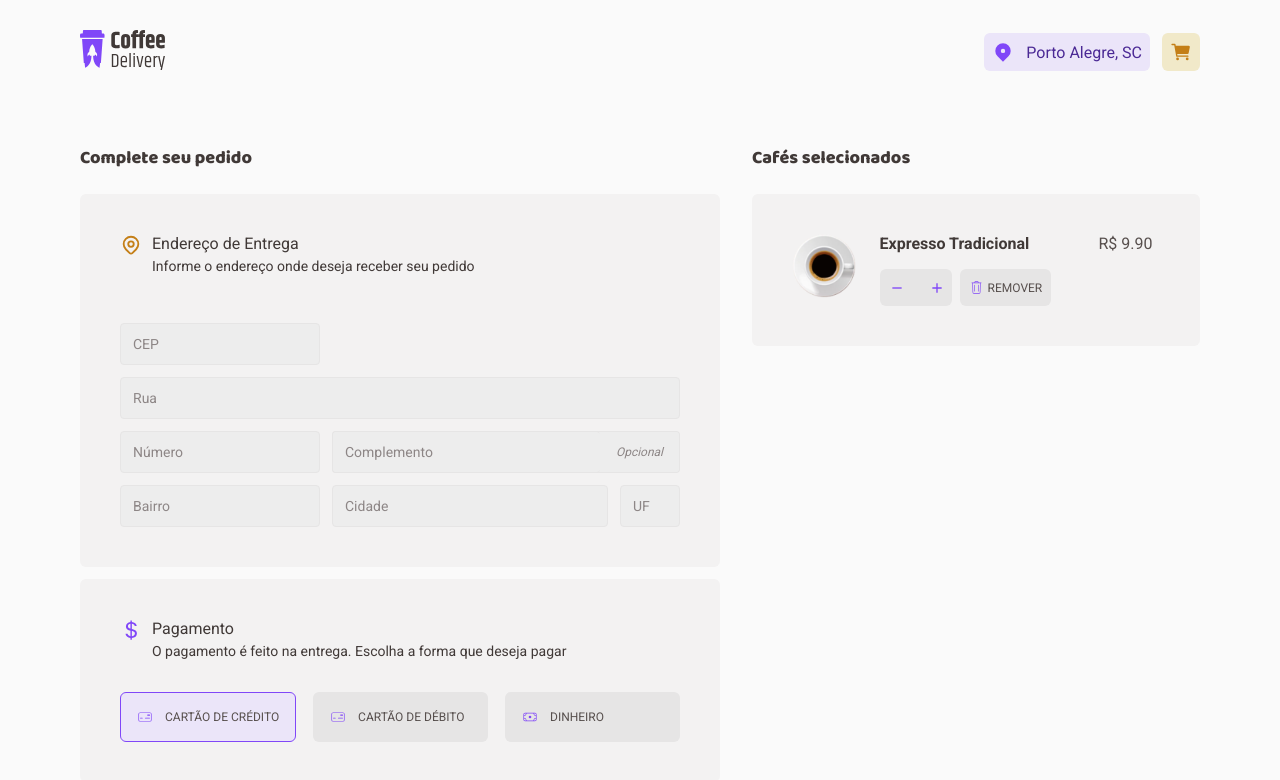
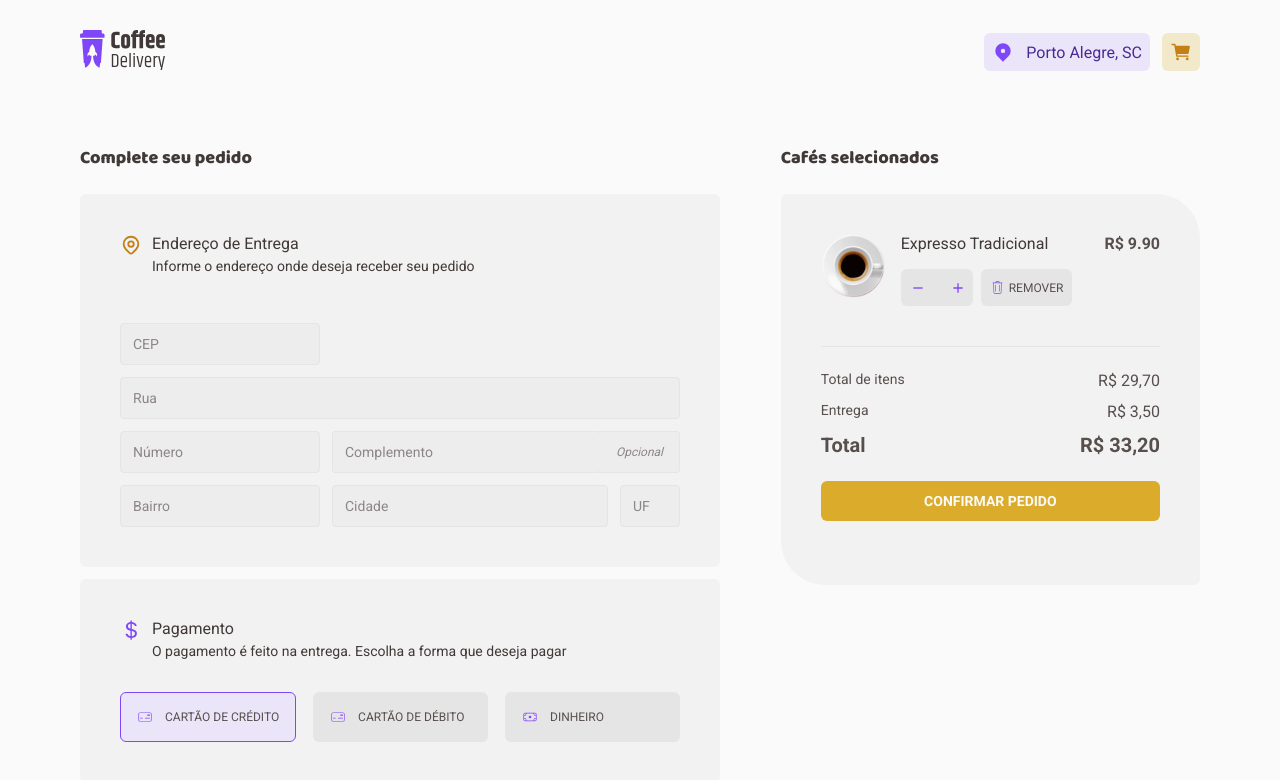
Before and after one commit to BiancaHoffer/coffee-delivery, a React (Vite) app: page /checkout in a window 1280 px wide. Shown: the top 780 px of the page. Built offline with nearby package versions, Linux system fonts and the light colour scheme.

Commit message:
finalizando página checkout

```diff
--- a/src/Pages/Checkout/components/SessionCoffeeSelected/index.tsx
+++ b/src/Pages/Checkout/components/SessionCoffeeSelected/index.tsx
@@ -1,9 +1,14 @@
-import { ContainerCoffeeSelected, CardCoffeeSelected, ContainerAmountCoffeeButtonRemove } from "./slyles";
+import {
+  ContainerCoffeeSelected,
+  CardCoffeeSelected,
+  ContainerConfirmOrder,
+  Price,
+  TotalValue
+} from "./slyles";
 
 import { CiTrash } from 'react-icons/ci'
 
 import imageCoffee from '../../../../assets/coffee1.svg';
-import { BiMinus, BiPlus } from "react-icons/bi";
 import { AmountCoffee } from "../../../../components/AmountCoffee";
 
 export function SessionCoffeeSelected() {
@@ -11,19 +16,32 @@ export function SessionCoffeeSelected() {
     <ContainerCoffeeSelected>
       <CardCoffeeSelected>
         <img src={imageCoffee} alt="Imagem expresso tradicional" />
-
         <p>Expresso Tradicional</p>
-
-        <ContainerAmountCoffeeButtonRemove>
+        <div className="ContentAmountAndButtonRemove">
           <AmountCoffee />
-
           <button className="buttonRemove">
             <CiTrash size={15} color='#8047F8' />
             REMOVER
           </button>
-        </ContainerAmountCoffeeButtonRemove>
+        </div>
         <span>R$ 9.90</span>
       </CardCoffeeSelected>
+
+      <ContainerConfirmOrder>
+        <Price>
+          <p>Total de itens </p>
+          <p className="priceitem">R$ 29,70</p>
+        </Price>
+        <Price>
+          <p>Entrega</p>
+          <p className="priceitem">R$ 3,50</p>
+        </Price>
+        <TotalValue>
+          <p>Total</p>
+          <p>R$ 33,20</p>
+        </TotalValue>
+        <button>CONFIRMAR PEDIDO</button>
+      </ContainerConfirmOrder>
     </ContainerCoffeeSelected>
   )
 }
--- a/src/Pages/Checkout/components/SessionCoffeeSelected/slyles.ts
+++ b/src/Pages/Checkout/components/SessionCoffeeSelected/slyles.ts
@@ -4,21 +4,25 @@ export const ContainerCoffeeSelected = styled.div`
     padding: 2.5rem;
     max-width: 28rem;
     background: ${props => props.theme["gray-200"]};
-    border-radius: 0.375rem;
+    border-radius: 0.375rem 2.75rem 0.375rem 2.75rem;
 `
 
 export const CardCoffeeSelected = styled.div`
-    width: 23rem;
+    max-width: 23rem;
     display: grid;
     grid-template-columns: auto auto auto auto;
     grid-template-rows: auto auto;
-    //align-items: center;
+    padding-bottom: 2.5rem;
+    border-bottom: 1px solid ${props => props.theme["gray-300"]};
     gap: 1rem;
+
+    &:not(:first-child) {
+        padding-top: 2.5rem;
+    }
 
     img {
         width: 4rem;
         height: 4rem;
-
         grid-row: 1 / 3;
         grid-column: 1 / 1;
     }
@@ -27,12 +31,17 @@ export const CardCoffeeSelected = styled.div`
         grid-column: 2 / 4;
         font-size: 1rem;
         color: ${props => props.theme['gray-800']};
-        font-weight: 600;
     }
 
     span {
         grid-column: 4 / 4;
         grid-row: 1 / 3;
+        font-weight: 700;
+    }
+
+    .ContentAmountAndButtonRemove {
+        display: flex;
+        gap: 0.5rem;
     }
 
     .buttonRemove {
@@ -50,10 +59,6 @@ export const CardCoffeeSelected = styled.div`
     }
 `;
 
-export const ContainerAmountCoffeeButtonRemove = styled.div`
-    display: flex;
-    gap: 0.5rem;
-`
 
 export const AmountCoffee = styled.div`
     grid-column: 2 / 2;
@@ -91,3 +96,42 @@ export const AmountCoffee = styled.div`
         justify-content: center;
     }
 `
+
+export const ContainerConfirmOrder = styled.div`
+    width: 100%;
+    margin: 1.5rem 0;
+
+    button {
+        margin-top: 0.75rem;
+        width: 100%;
+        background: ${props => props.theme["yellow-500"]};
+        color: ${props => props.theme.white};
+        font-weight: 700;
+        font-size: 0.875rem;
+        padding: 0.75rem;
+        border: 0;
+        border-radius: 0.375rem;
+        cursor: pointer;
+    }
+`;
+
+export const PriceBase = styled.div`
+    width: 100%;
+    margin-bottom: 0.75rem;
+
+    display: flex;
+    justify-content: space-between;
+`;
+
+export const Price = styled(PriceBase)`
+    font-size: 0.875rem;
+
+    .priceitem {
+        font-size: 1rem
+    }
+`
+
+export const TotalValue = styled(PriceBase)`
+    font-size: 1.25rem;
+    font-weight: 700;
+`;
```
